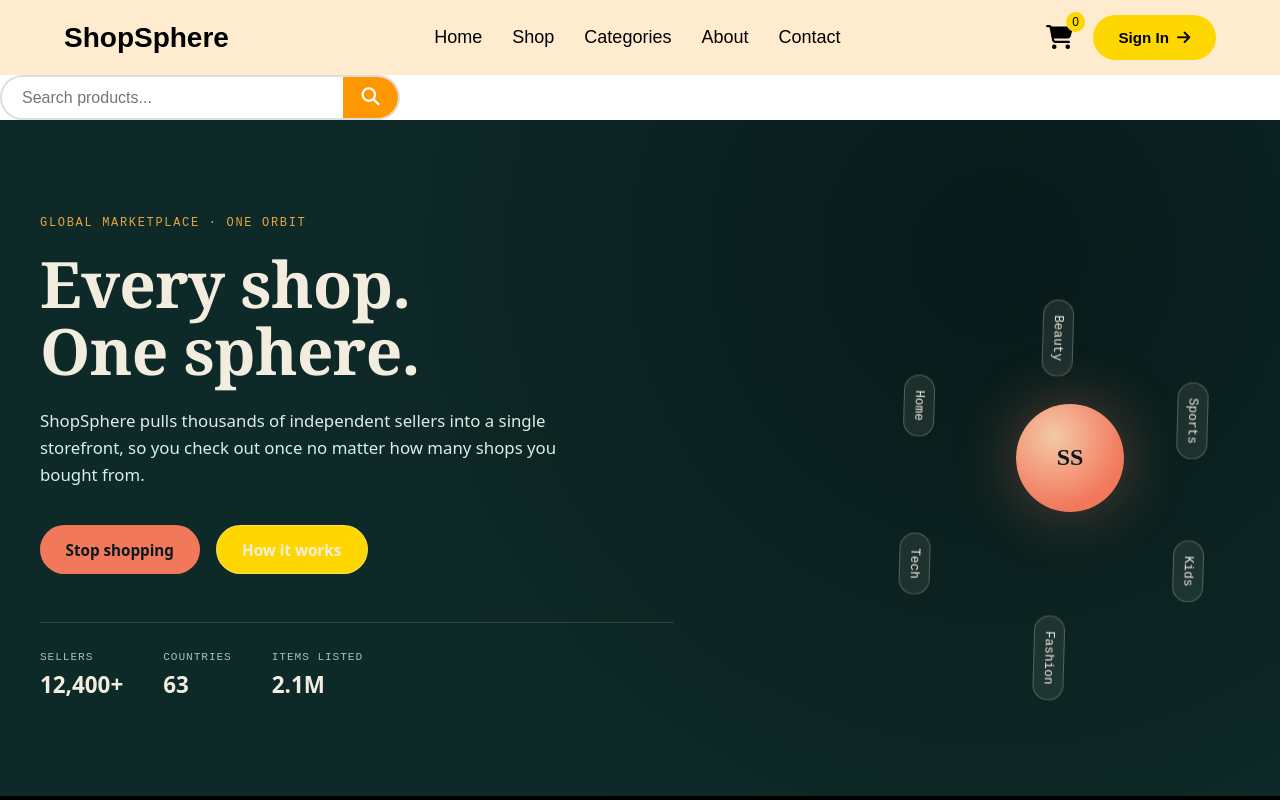
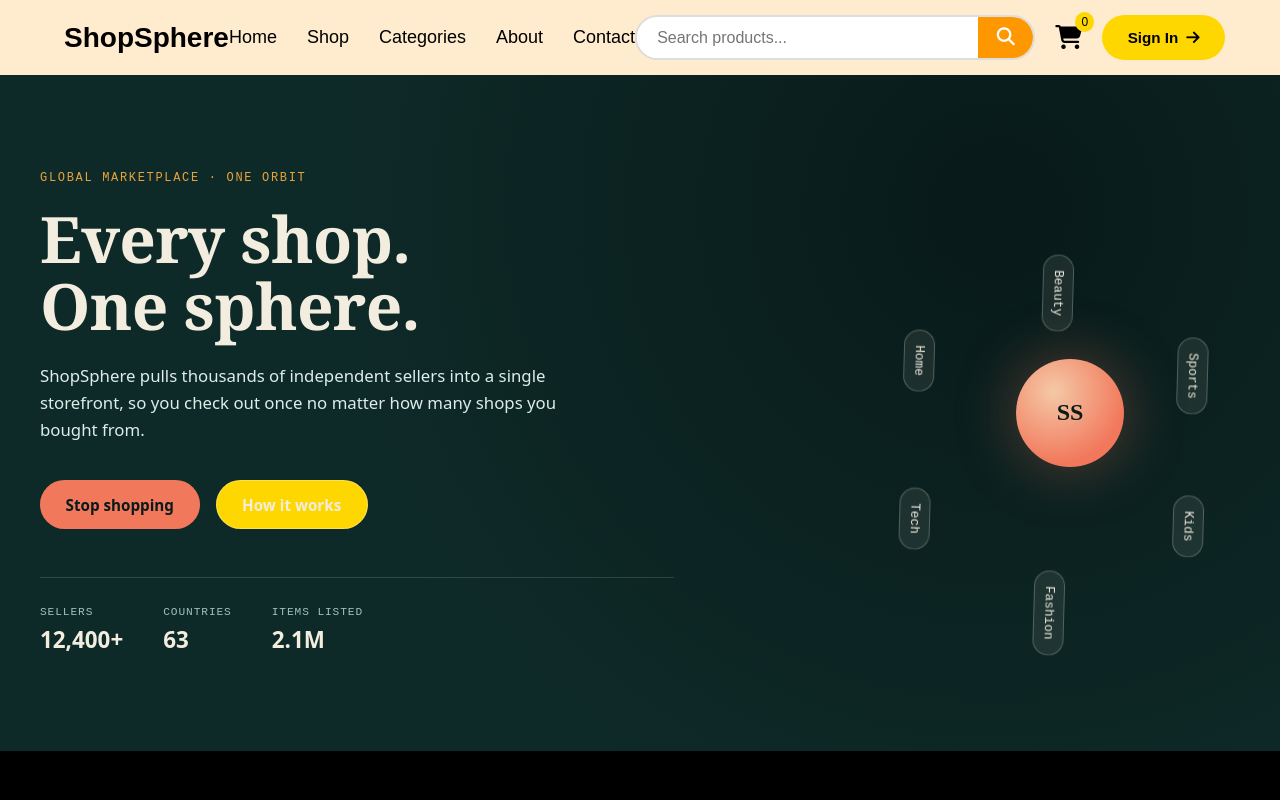
Before and after one commit to Tirthan1808/ShopSphere, a React (Create React App) app: page / in a window 1280 px wide. Shown: the top 800 px of the page. Built offline with nearby package versions, Linux system fonts and the light colour scheme.

Commit message:
captainherocss4

```diff
--- a/src/Components/Navbar.jsx
+++ b/src/Components/Navbar.jsx
@@ -39,7 +39,7 @@ export default function Navbar() {
                     {/* Right Side Actions */}
                     <div className="desktop-action">
 
-
+<SearchBar />
                         {/* Cart */}
                         <Link to="/cart" className="cart-icon">
                             <i className="fa-solid fa-cart-shopping"></i>
--- a/src/index.js
+++ b/src/index.js
@@ -8,7 +8,7 @@ import { BrowserRouter, Routes, Route } from 'react-router-dom';
 import Navbar from './Components/Navbar';
 import Footer from './Components/Footer';
 import Hero from './Components/Hero';
-import SearchBar from './Components/SearchBar';
+// import SearchBar from './Components/SearchBar';
 // import ProductCard from './Components/ProductCard';
 
 import AddProduct from './Pages/Admin/AddProduct';
@@ -32,7 +32,7 @@ root.render(
       <div className="app">
 
         <Navbar />
-        <SearchBar />
+
 
 
         <main className="main-content">
```
